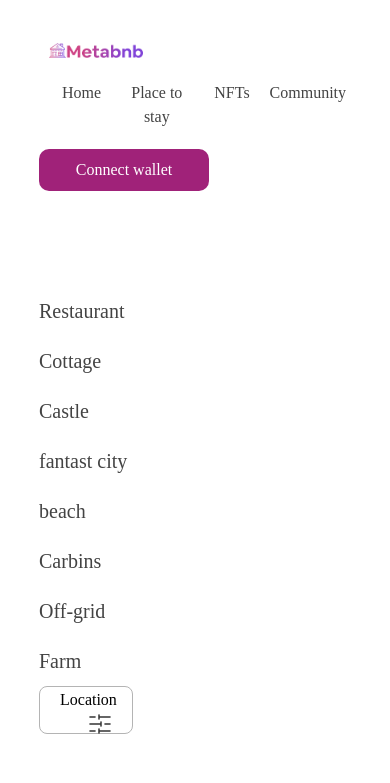
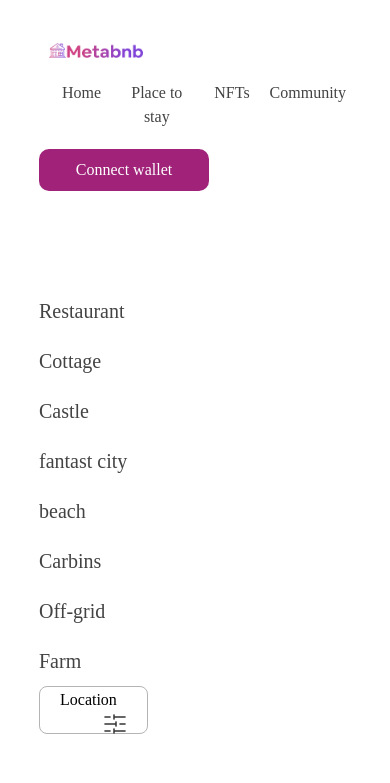
Before and after one commit to Nyerhowho9/Metabnb, a React (Create React App) app: page /places in a window 390 px wide. Shown: the top 783 px of the page. Built offline with nearby package versions, Linux system fonts and the light colour scheme; a web font is replaced by a local one.

Commit message:
fixed filter button for smaller screens

```diff
--- a/src/styles/main.css
+++ b/src/styles/main.css
@@ -415,4 +415,7 @@ input::placeholder{
         width: 90%;
 
     }
+    .filterCont>button{
+      width: 35%;
+    }
 }
```
